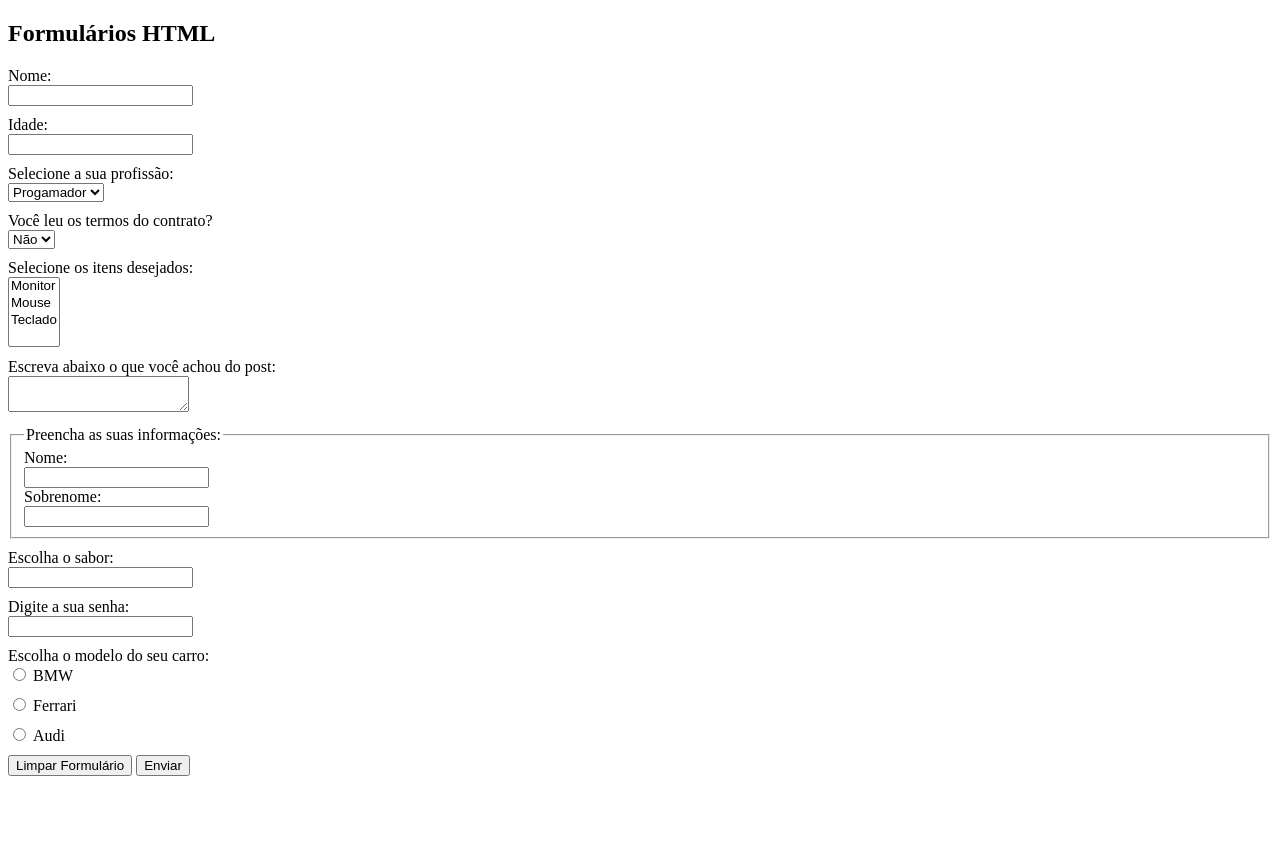
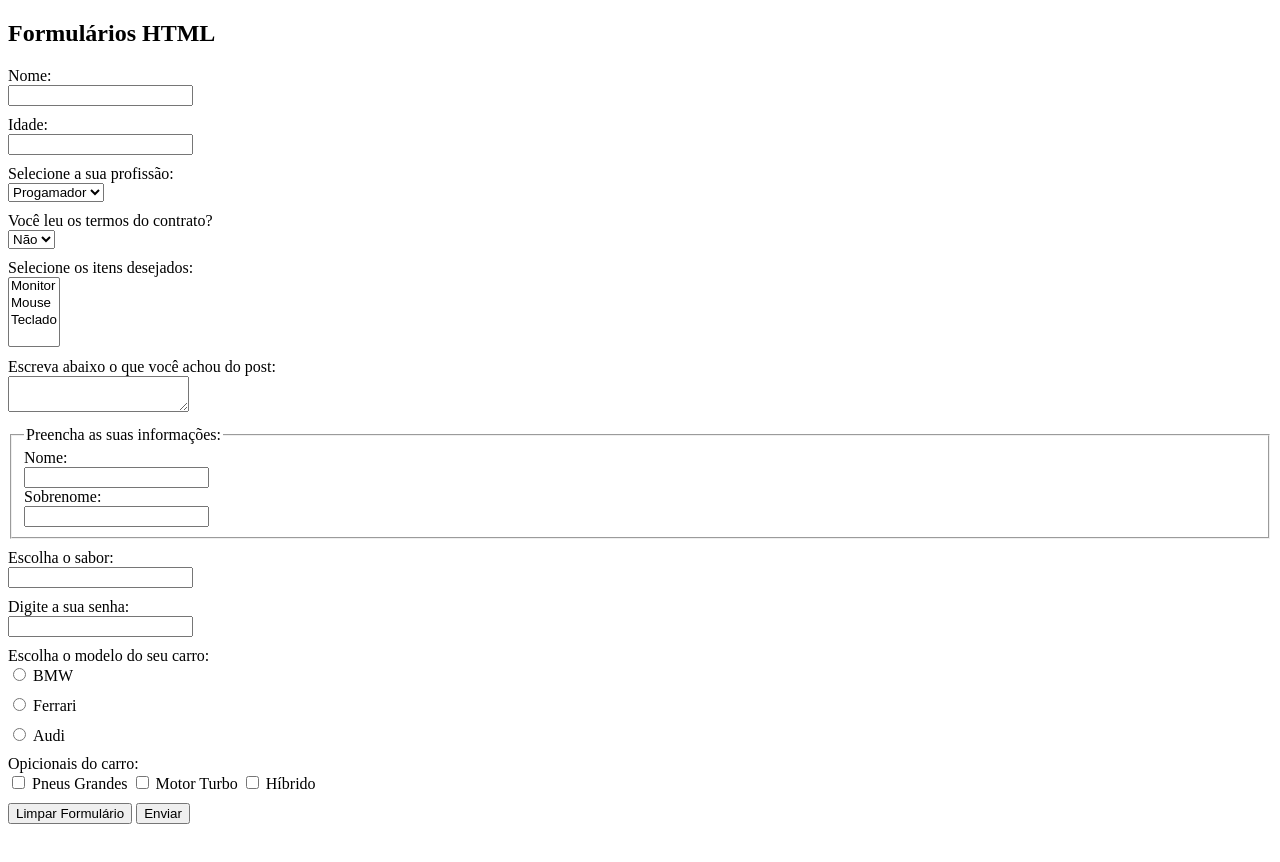
Before and after one commit to omrlns/HTML-CSS, a plain HTML site: page 5_FORM/index.html in a window 1280 px wide. Shown: the top 862 px of the page. Drawn offline with Linux system fonts and the light colour scheme.

Commit message:
atributo checkbox

```diff
--- a/5_FORM/index.html
+++ b/5_FORM/index.html
@@ -96,6 +96,19 @@
                 <label for="audi">Audi</label>
             </div>
           </div>
+          <!-- 15, CHECKBOX -->
+           <div>
+            <label for="optionals">Opicionais do carro:</label>
+            <div class="radio">
+                <input type="checkbox" name="optionals[]" value="big_tires">
+                <label for="big_tires">Pneus Grandes</label>
+                <input type="checkbox" name="optionals[]" value="turbo_engine">
+                <label for="turbo_engine">Motor Turbo</label>
+                <input type="checkbox" name="optionals[]" value="hybrid">
+                <label for="hybrid">Híbrido</label>
+
+            </div>
+           </div>
          <!-- 13, RESETAR FORM -->
           <input type="reset" value="Limpar Formulário">
         <!-- 5, ENVIAR FORM -->
```
